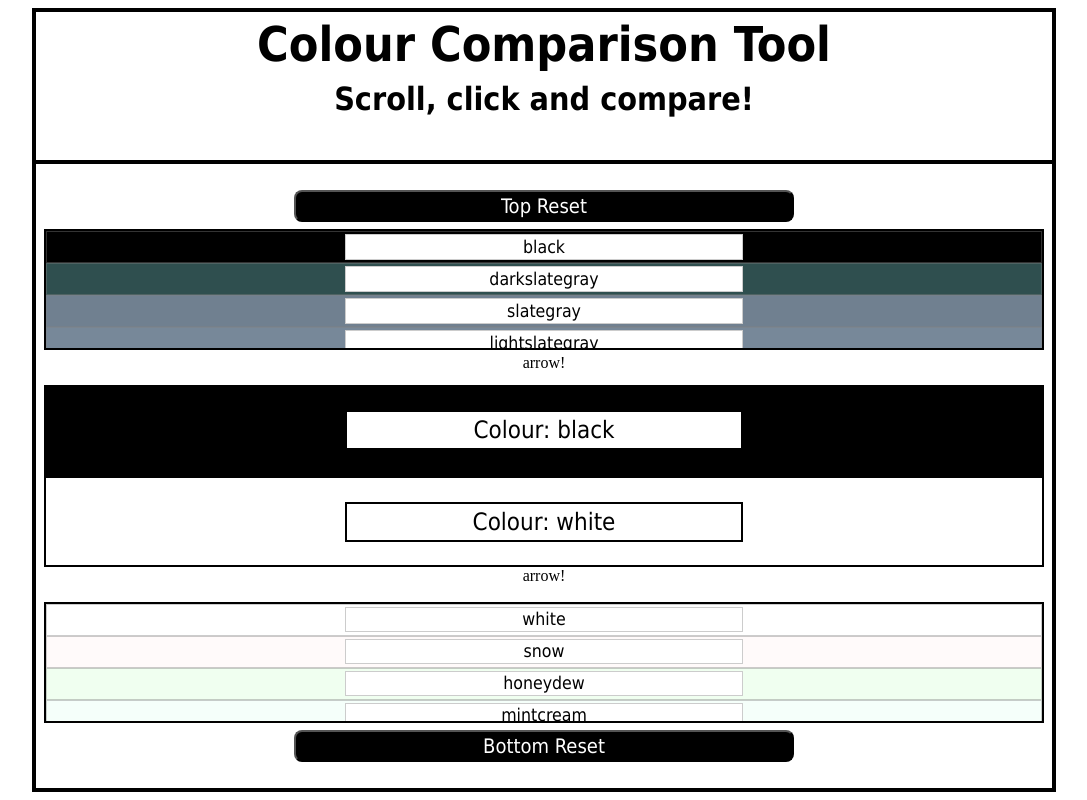
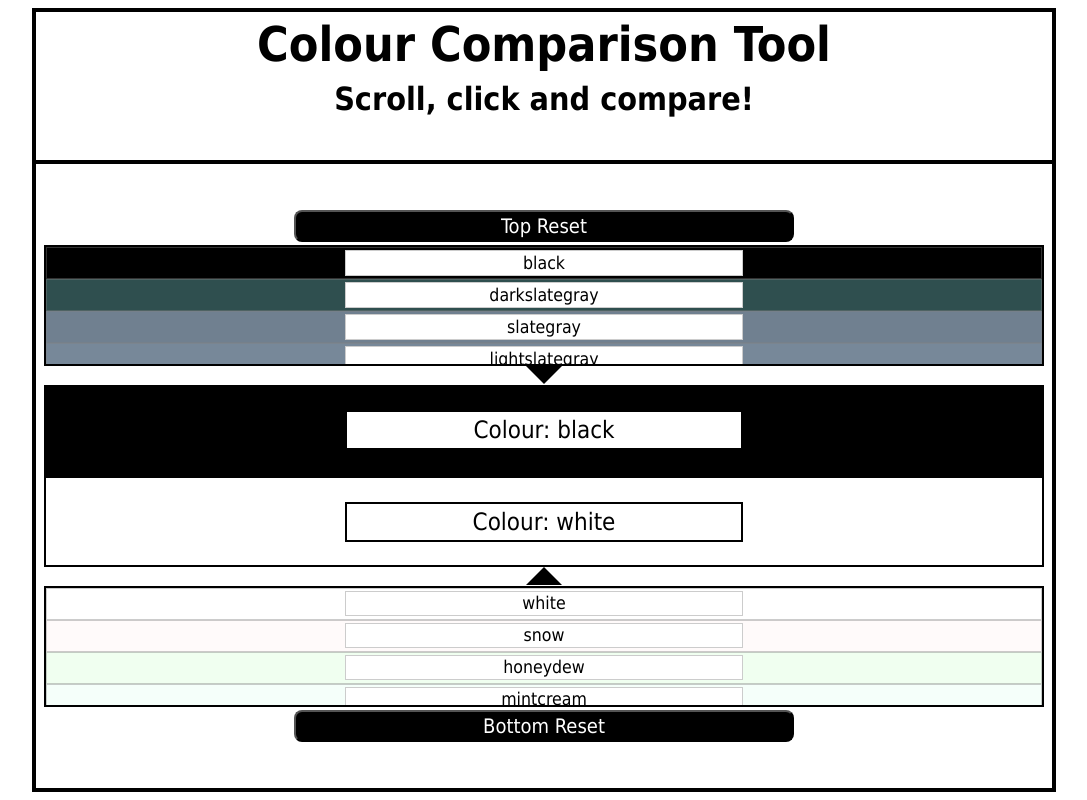
Before and after one commit to StewartMacLeman/Colour-Comparison-Tool-React, a React (Create React App) app: page / in a window 1280 px wide. Shown: the whole page, without its empty margins (96-1183 px from the left). Built offline with nearby package versions, Linux system fonts and the light colour scheme.

Commit message:
Arrow divs added.

```diff
--- a/src/components/ArrowContainer.js
+++ b/src/components/ArrowContainer.js
@@ -1,9 +1,9 @@
 import React from 'react';
 
-const ArrowContainer = () => {
+const ArrowContainer = (props) => {
     return (
         <div className="arrowContainer">
-            <div>arrow!</div>
+            <div className={props.arrowDir}></div>
         </div>
     )
 }
--- a/src/components/Main.js
+++ b/src/components/Main.js
@@ -43,10 +43,10 @@ const Main = (props) => {
     <main className="main">
       <button className="topButton" data-resetbutton="top" onClick={reset}>Top Reset</button>
       <ScrollContainerTop colourNames={props.colourNames} updateColourBox={updateColourBox}/>
-      <ArrowContainer />
+      <ArrowContainer arrowDir="down"/>
       <ColourBox boxColour={topBoxColour} boxText={topBoxText}/>
       <ColourBox boxColour={bottomBoxColour} boxText={bottomBoxText}/>
-      <ArrowContainer />
+      <ArrowContainer arrowDir="up"/>
       <ScrollContainerBottom colourNames={props.colourNames} updateColourBox={updateColourBox}/>
       <button className="bottomButton" data-resetbutton="bottom" onClick={reset}>Bottom Reset</button>
     </main>
--- a/src/index.css
+++ b/src/index.css
@@ -9,6 +9,7 @@ html {
 }
 :root {
   --greyBorder: rgba(128, 128, 128, 0.4);
+  --arrowSize: 1.15rem;
 }
 body {
   width: 80%;
@@ -71,8 +72,6 @@ button:hover {
   flex-direction: column;
   justify-content: center;
   align-items: center;
-  /* display: grid;
-   grid-template-rows: 6% 21% 3% 20% 20% 3% 21% 6%; */
 }
 .main button {
   padding: 0.15rem;
@@ -88,11 +87,9 @@ button:hover {
 .scrollContainer {
   width: 100%;
   height: 20%;
-  margin: 0.25rem auto;
+  margin: 0 auto;
   border: 0.15rem solid black;
   background-color: white;
-  /* position: relative;
-  z-index: 2; */
   overflow-y: scroll;
 }
 .scrollItemDiv {
@@ -126,24 +123,23 @@ button:hover {
 /* The arrow container divs.--------------------------- */
 .arrowContainer {
   width: 100%;
-  height: 5%;
+  height: var(--arrowSize);
   display: flex;
   justify-content: center;
 }
-.arrow {
-  height: 35px;
-  width: 35px;
-  background-color: black;
-}
 .down {
-  position: relative;
-  top: -141%;
-  transform: rotate(45deg);
+  width: 0;
+  height: 0;
+  border-left: var(--arrowSize) solid transparent;
+  border-right: var(--arrowSize) solid transparent;
+  border-top: var(--arrowSize) solid black;
 }
 .up {
-  position: relative;
-  top: 39%;
-  transform: rotate(45deg);
+  width: 0;
+  height: 0;
+  border-left: var(--arrowSize) solid transparent;
+  border-right: var(--arrowSize) solid transparent;
+  border-bottom: var(--arrowSize) solid black;
 }
 /* The colour box divs.--------------------------------- */
 .colourBox {
```
